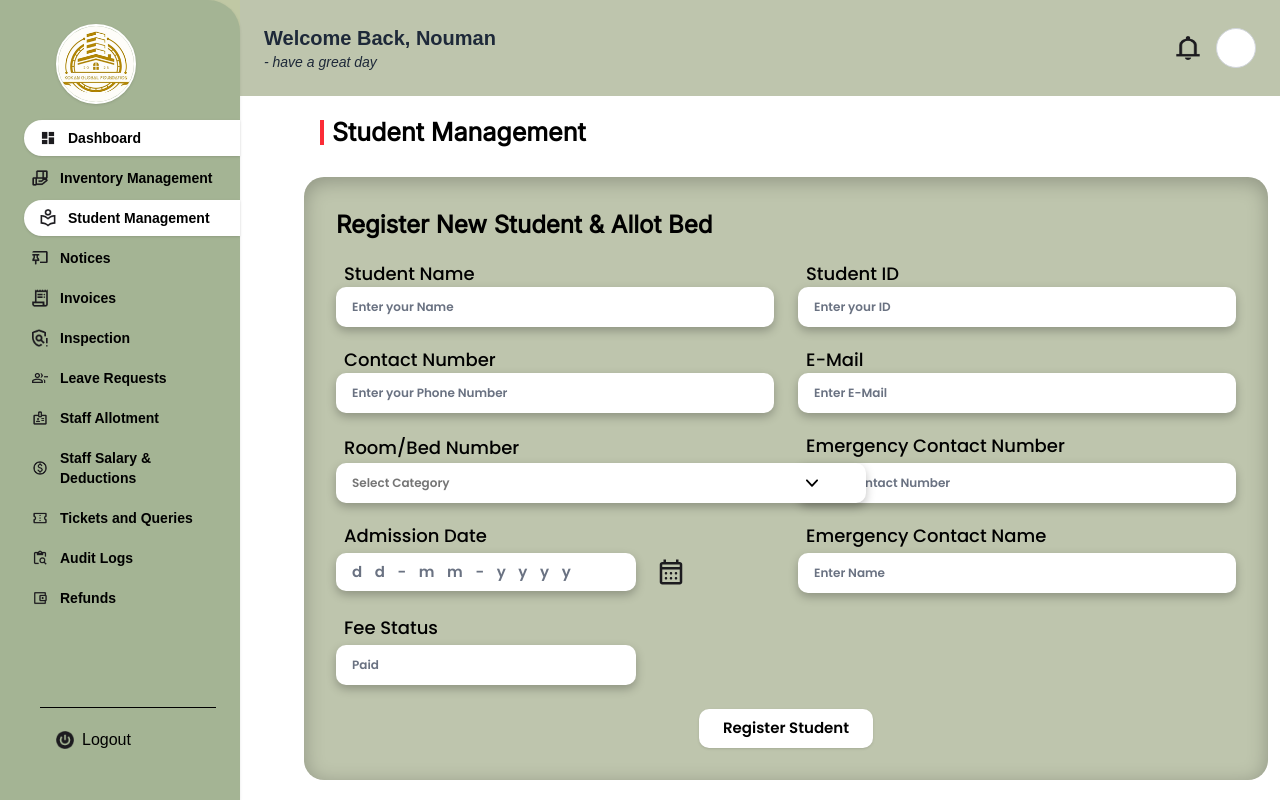
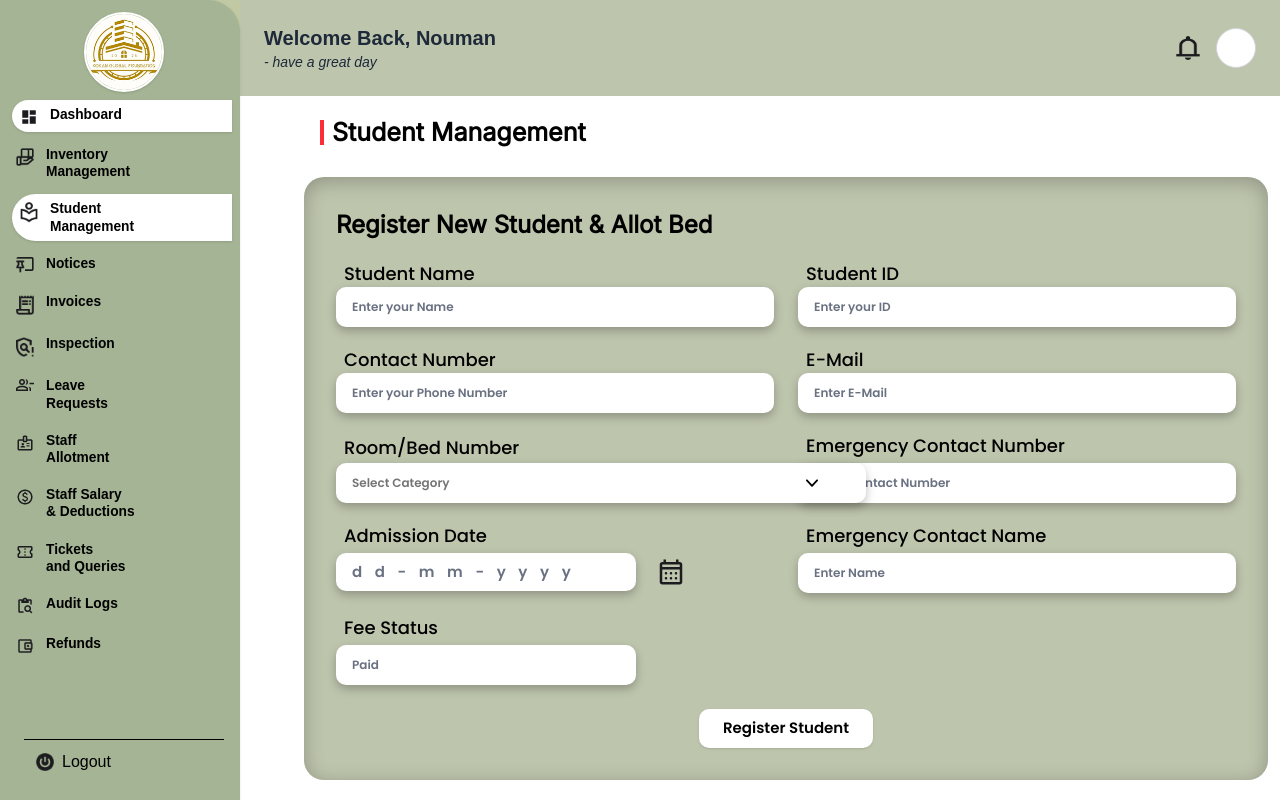
Before and after one commit to dev-nexcore/HM_ADMIN, a Next.js app: page /management in a window 1280 px wide. Shown: the top 800 px of the page. Built offline with nearby package versions, Linux system fonts and the light colour scheme.

Commit message:
sidebar i done by pranali

```diff
--- a/src/components/home/sidebar.jsx
+++ b/src/components/home/sidebar.jsx
@@ -13,18 +13,18 @@ export default function Sidebar() {
   const [showLogoutConfirm, setShowLogoutConfirm] = useState(false);
 
   useEffect(() => {
-    setSidebarOpen(false); // Close on route change
+    setSidebarOpen(false);
   }, [pathname]);
 
   const navItems = [
     { label: "Dashboard", icon: "/photos/dashboard.png", href: "/dashboard" },
     {
-      label: "Inventory Management",
+      label: "Inventory<br/>Management",
       icon: "/photos/inventory.png",
       href: "/inventory",
     },
     {
-      label: "Student Management",
+      label: "Student<br/>Management",
       icon: "/photos/student.png",
       href: "/management",
     },
@@ -36,22 +36,22 @@ export default function Sidebar() {
       href: "/inspection",
     },
     {
-      label: "Leave Requests",
+      label: "Leave<br/>Requests",
       icon: "/photos/leave.png",
       href: "/leave-requests",
     },
     {
-      label: "Staff Allotment",
+      label: "Staff<br/>Allotment",
       icon: "/photos/staff.png",
       href: "/staffallotment",
     },
     {
-      label: "Staff Salary & Deductions",
+      label: "Staff Salary<br/>& Deductions",
       icon: "/photos/salary.png",
       href: "/staffsalary",
     },
     {
-      label: "Tickets and Queries",
+      label: "Tickets<br/>and Queries",
       icon: "/photos/tickets.png",
       href: "/ticket",
     },
@@ -66,13 +66,13 @@ export default function Sidebar() {
   };
 
   const getLinkClass = (href, label) =>
-    `flex items-center gap-3 px-4 py-2 transition-all duration-200 rounded-l-full text-sm cursor-pointer
+    `flex items-start gap-3 px-2 py-1.5 transition-all duration-200 rounded-l-full text-[0.86rem] cursor-pointer leading-tight
      ${active === label || pathname === href
-        ? "bg-white text-black font-bold shadow ml-2"
+        ? "bg-white text-black font-semibold shadow ml-1"
         : "hover:underline text-black"}`;
 
   return (
-    <div className="">
+    <div>
       {/* Hamburger menu (Mobile) */}
       <button
         className="md:hidden fixed top-4 left-4 z-50 p-2 bg-[#A4B494] rounded-md shadow text-black"
@@ -82,13 +82,11 @@ export default function Sidebar() {
         <Menu size={24} />
       </button>
 
-     <aside
-  className={`fixed top-0 left-0 z-40 w-60 h-[160vh] md:h-screen bg-[#A4B494] py-6 pl-4 flex flex-col justify-between
-  rounded-tr-4xl shadow transform transition-transform duration-300
-  ${sidebarOpen ? "translate-x-0" : "-translate-x-full"} md:translate-x-0 md:static`}
->
-
-
+      <aside
+        className={`fixed top-0 left-0 z-40 w-60 h-screen bg-[#A4B494] py-3 pl-2 flex flex-col justify-between
+        rounded-tr-4xl shadow transform transition-transform duration-300
+        ${sidebarOpen ? "translate-x-0" : "-translate-x-full"} md:translate-x-0 md:static`}
+      >
         {/* Close Button (Mobile Only) */}
         <button
           className="md:hidden absolute top-4 right-4 p-2 text-black"
@@ -100,7 +98,7 @@ export default function Sidebar() {
 
         <div>
           {/* Logo */}
-          <div className="flex justify-start mb-4 px-4 ml-6">
+          <div className="flex items-center justify-center mb-2 px-1">
             <div className="w-20 h-20 rounded-full overflow-hidden border-2 border-white shadow">
               <img
                 src="/photos/logo.png"
@@ -111,13 +109,18 @@ export default function Sidebar() {
           </div>
 
           {/* Nav Links */}
-          <ul className="space-y-1 text-[14px] font-semibold">
+          <ul className="space-y-2 font-semibold pr-2">
             {navItems.map(({ label, icon, href }) => (
               <li key={label} onClick={() => setActive(label)}>
                 <Link href={href}>
                   <div className={getLinkClass(href, label)}>
-                    <Image src={icon} alt={`${label} icon`} width={16} height={16} />
-                    {label}
+                    <div className="min-w-[18px] mt-[2px]">
+                      <Image src={icon} alt={`${label} icon`} width={18} height={18} />
+                    </div>
+                    <span
+                      className="break-words"
+                      dangerouslySetInnerHTML={{ __html: label }}
+                    />
                   </div>
                 </Link>
               </li>
@@ -125,13 +128,13 @@ export default function Sidebar() {
           </ul>
         </div>
 
-        {/* ✅ Logout Button */}
-        <div className="mt-auto mb-4">
-          <hr className="border-t border-black mx-6 mb-3" />
-          <div className="px-6">
+        {/* Logout Button */}
+        <div className="mt-3 mb-2">
+          <hr className="border-t border-black mx-4 mb-1" />
+          <div className="px-4">
             <button
               onClick={() => setShowLogoutConfirm(true)}
-              className="flex items-center gap-2  text-black px-4 py-2 rounded-full hover:bg-[#3E522D] w-full"
+              className="flex items-center gap-2 text-black px-3 py-1.5 rounded-full hover:bg-[#3E522D] w-full"
             >
               <Image src="/photos/logout.png" alt="Logout" width={18} height={18} />
               Logout
@@ -149,7 +152,7 @@ export default function Sidebar() {
         />
       )}
 
-      {/* ✅ Logout Confirmation Modal */}
+      {/* Logout Confirmation Modal */}
       {showLogoutConfirm && (
         <div className="fixed inset-0 flex items-center justify-center backdrop-blur-sm bg-[#A4B494]/60 z-50">
           <div className="bg-[#A4B494] p-6 rounded-xl shadow-lg w-80 max-w-full text-black flex flex-col items-center">
```
